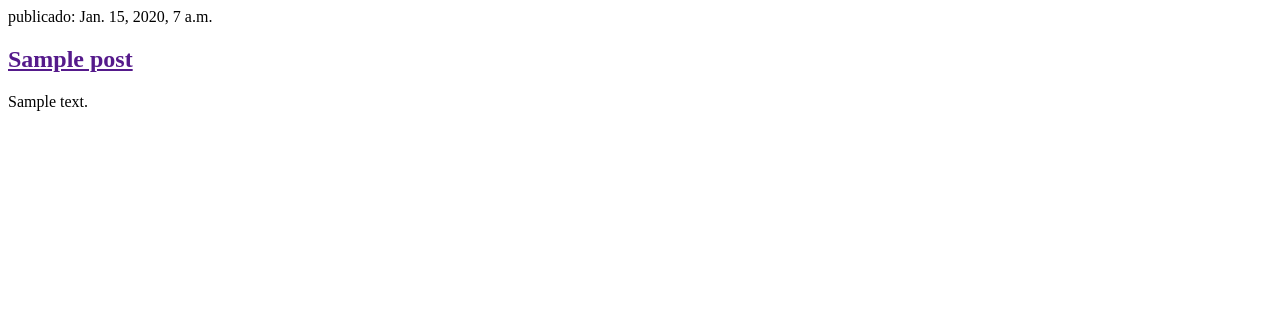
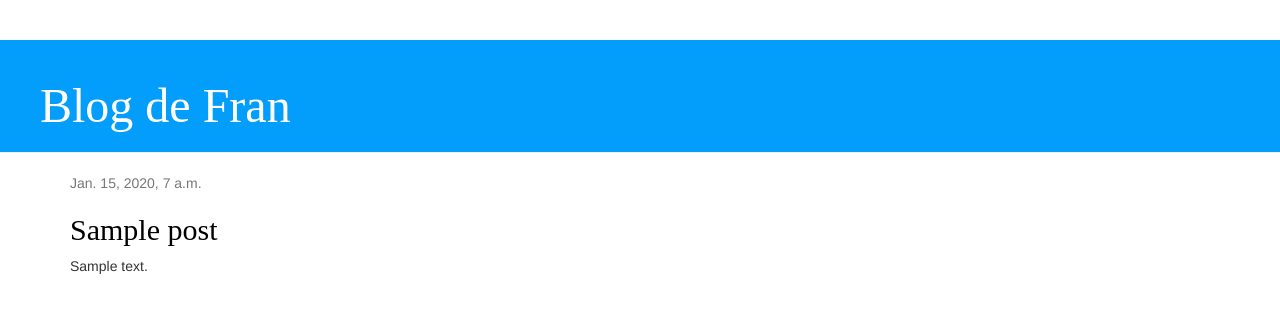
Before and after one commit to Frann131/primer-blog, a Django app: page / in a window 1280 px wide. Shown: the top 313 px of the page. Run offline with Django 3.2, Linux system fonts and the light colour scheme; tables that the repository leaves empty hold one stand-in row (values such as "Sample post"); some libraries are stand-ins or nearby versions; some web fonts are replaced.

Commit message:
custom css + ext terminado

```diff
--- a/blog/templates/blog/post_list.html
+++ b/blog/templates/blog/post_list.html
@@ -1,10 +1,13 @@
+{% extends 'blog/base.html' %}
 
+{% block content %}
     {% for post in posts %}
         <div class="post">
             <div class="date">
-            <p>publicado: {{ post.published_date }}</p>
+                {{ post.published_date }}
             </div>
             <h2><a href="">{{ post.title }}</a></h2>
             <p>{{ post.text|linebreaksbr }}</p>
         </div>
     {% endfor %}
+{% endblock %}
```
Lines whose indentation alone changed are shown as unchanged.
